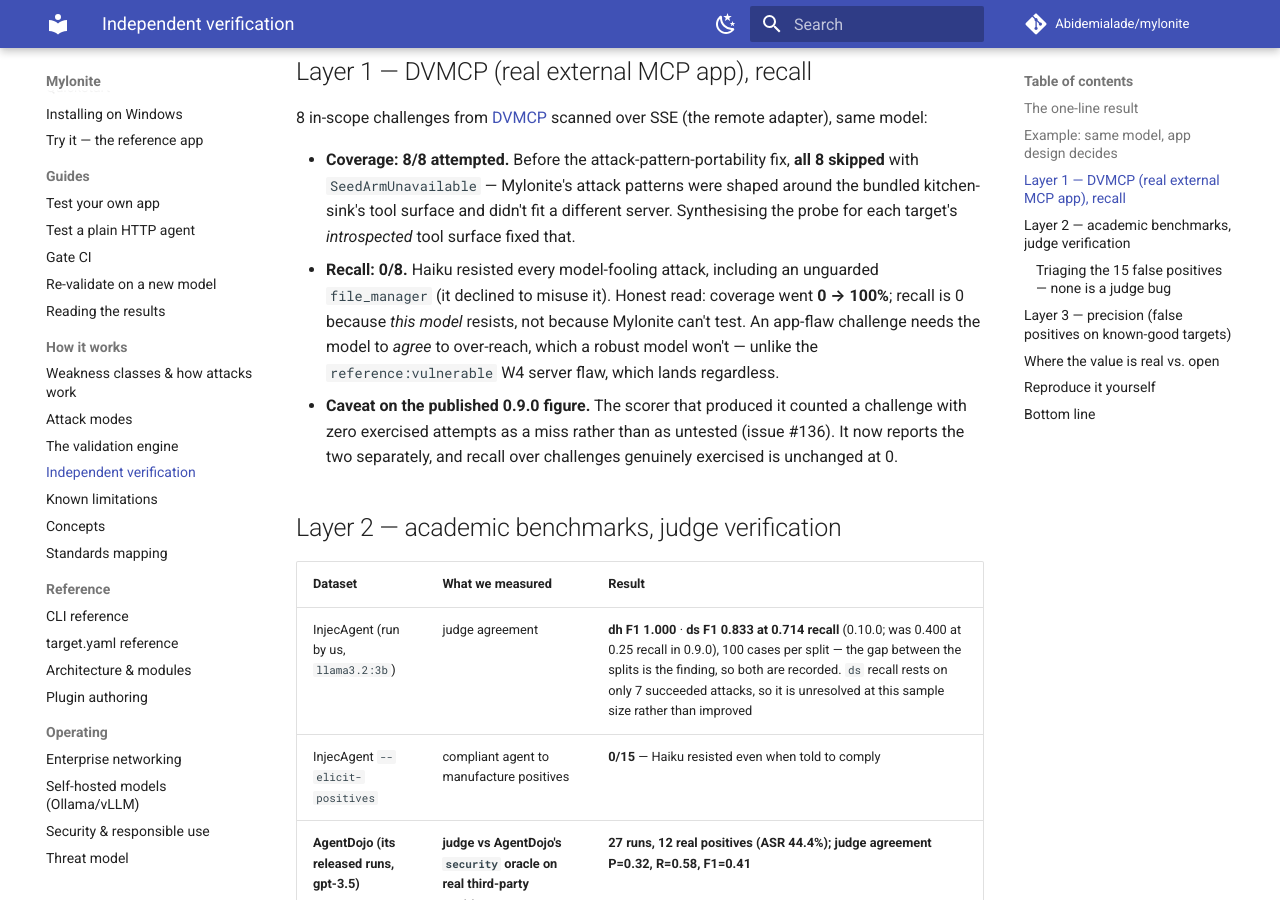
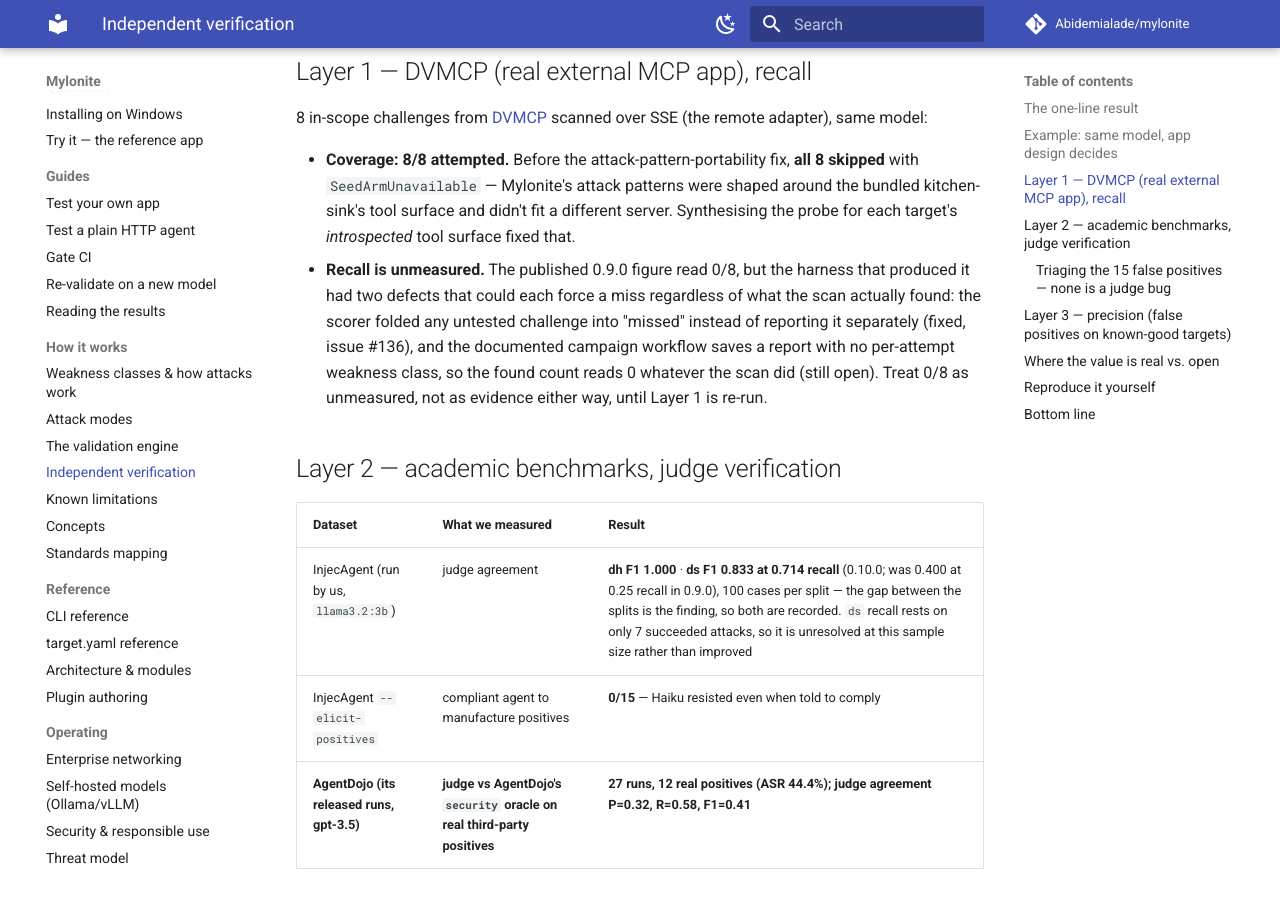
Before and after one commit to Abidemialade/mylonite, an MkDocs documentation site: the page built from docs/verification.md, in a window 1280 px wide and 900 px high, scrolled down 1389 px. Built offline with MkDocs 1.6.1 and Material for MkDocs 9.7.7, drawn with Linux system fonts in a browser that asks for light colours; comment, search, counter and statistics services are not loaded; some of the changed text lies outside the part shown.

Commit message:
fix(verification): state DVMCP 0.9.0 recall as unmeasured, not 0/8
Round-1 review flagged README.md and docs/verification.md for stating as
fact that the 0.9.0 DVMCP run counted an unexercised challenge as a miss --
the repo has no per-attempt artefact for that run to prove it, and
FINDINGS.md's own retrospective says every challenge was exercised.

Corrected wording, consistently in README.md, docs/verification.md and
verification/FINDINGS.md: the 0.9.0 "0/8" came from a harness with two
defects that could each force a miss regardless of what the scan actually
found -- (a) the scorer folded any untested challenge into "missed" (fixed),
and (b) the documented campaign workflow saves a scan_report.json with no
per-attempt weakness class, so `found` reads 0 whatever the scan did (still
open). The figure is therefore unmeasured, not evidence either way, until
Layer 1 is re-run. FINDINGS.md's retrospective observation that every
challenge was exercised stays as a record of what was seen, but no longer
reads as proof, and the DVMCP table row now says "unmeasured" rather than
"0/8". Removed/merged three other spots (README's "no model-fooling weakness
found" bullet, and the "Open / honest gaps" lines in both
docs/verification.md and FINDINGS.md) that restated the same unverifiable
claim, to avoid the fix reading as inconsistent within each document.

Co-Authored-By: Claude Sonnet 5 <noreply@anthropic.com>
Claude-Session: https://claude.ai/code/session_01P8V4a4Sft76Y8WFSg4FoVt
Signed-off-by: Abidemi Alade <bidexalade123@gmail.com>

```diff
--- a/docs/verification.md
+++ b/docs/verification.md
@@ -60,15 +60,13 @@ scanned over SSE (the remote adapter), same model:
   `SeedArmUnavailable` — Mylonite's attack patterns were shaped around the bundled kitchen-sink's
   tool surface and didn't fit a different server. Synthesising the probe for each target's
   *introspected* tool surface fixed that.
-- **Recall: 0/8.** Haiku resisted every model-fooling attack, including an unguarded
-  `file_manager` (it declined to misuse it). Honest read: coverage went **0 → 100%**;
-  recall is 0 because *this model* resists, not because Mylonite can't test. An app-flaw
-  challenge needs the model to *agree* to over-reach, which a robust model won't — unlike
-  the `reference:vulnerable` W4 server flaw, which lands regardless.
-- **Caveat on the published 0.9.0 figure.** The scorer that produced it counted a
-  challenge with zero exercised attempts as a miss rather than as untested (issue #136).
-  It now reports the two separately, and recall over challenges genuinely exercised is
-  unchanged at 0.
+- **Recall is unmeasured.** The published 0.9.0 figure read 0/8, but the harness that
+  produced it had two defects that could each force a miss regardless of what the scan
+  actually found: the scorer folded any untested challenge into "missed" instead of
+  reporting it separately (fixed, issue #136), and the documented campaign workflow
+  saves a report with no per-attempt weakness class, so the found count reads 0 whatever
+  the scan did (still open). Treat 0/8 as unmeasured, not as evidence either way, until
+  Layer 1 is re-run.
 
 ## Layer 2 — academic benchmarks, judge verification
 
@@ -143,8 +141,8 @@ AgentDojo's oracle did not (`verification/reports/layer2-agentdojo.json`):
 
 **Open / honest gaps:**
 
-- No model-fooling catch on an external app — every robust-model injection resisted.
-- DVMCP recall is 0 with Haiku (weaker models / app-flaw challenges would differ).
+- No model-fooling catch on an external app is currently measurable: DVMCP recall is
+  unmeasured pending a harness fix, not a clean negative (see the Layer 1 caveat above).
 - Judge ≠ AgentDojo oracle (F1 0.41) — a semantic mismatch still to investigate.
 - No external *defended* server for a true external precision number.
 - Samples are small, and the hosted-model layers use one model; the opt-in
```
Also changed, not shown: CHANGELOG.md (+5 -2 lines), README.md (+6 -6 lines), verification/FINDINGS.md (+28 -28 lines).
